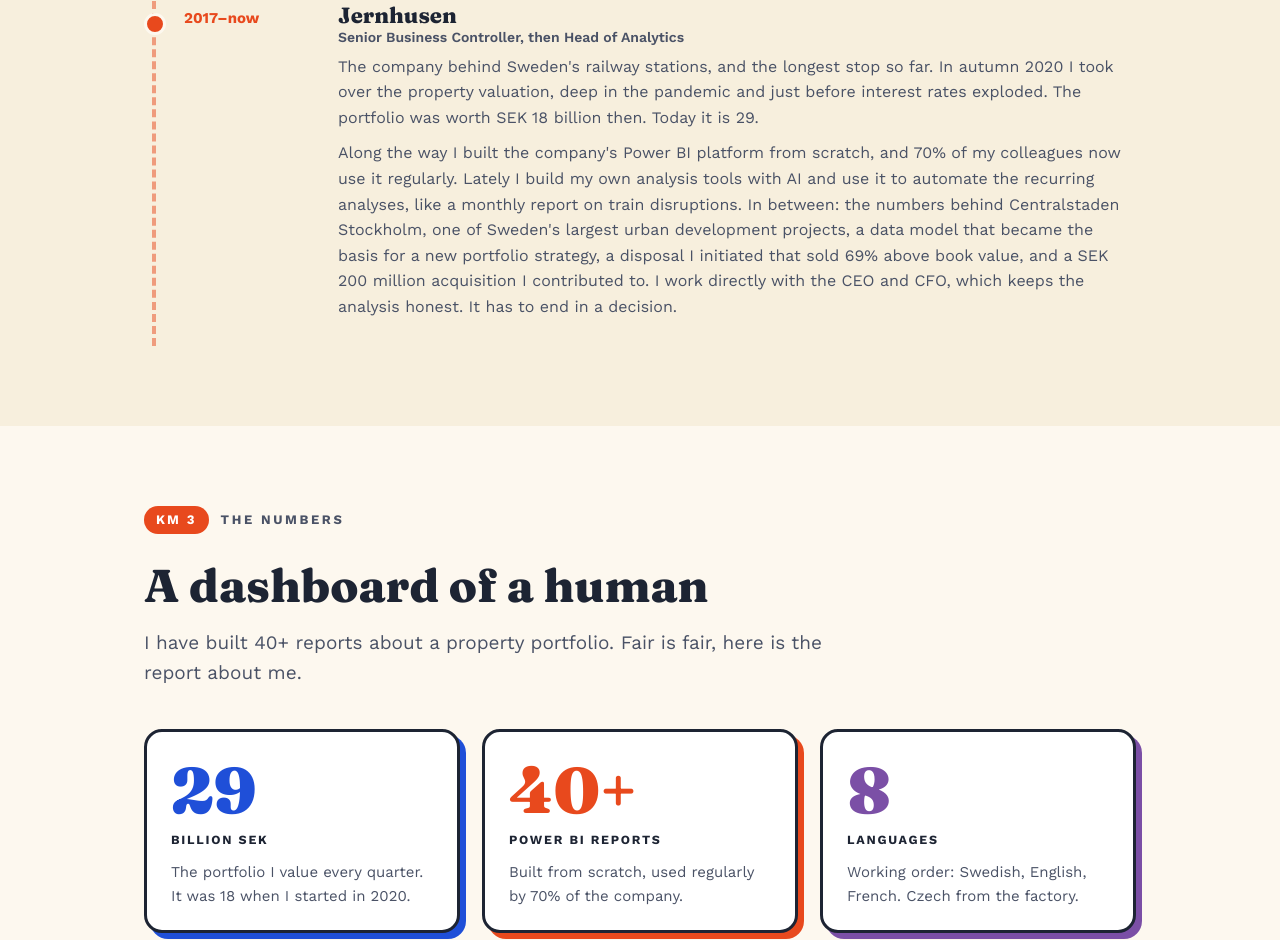
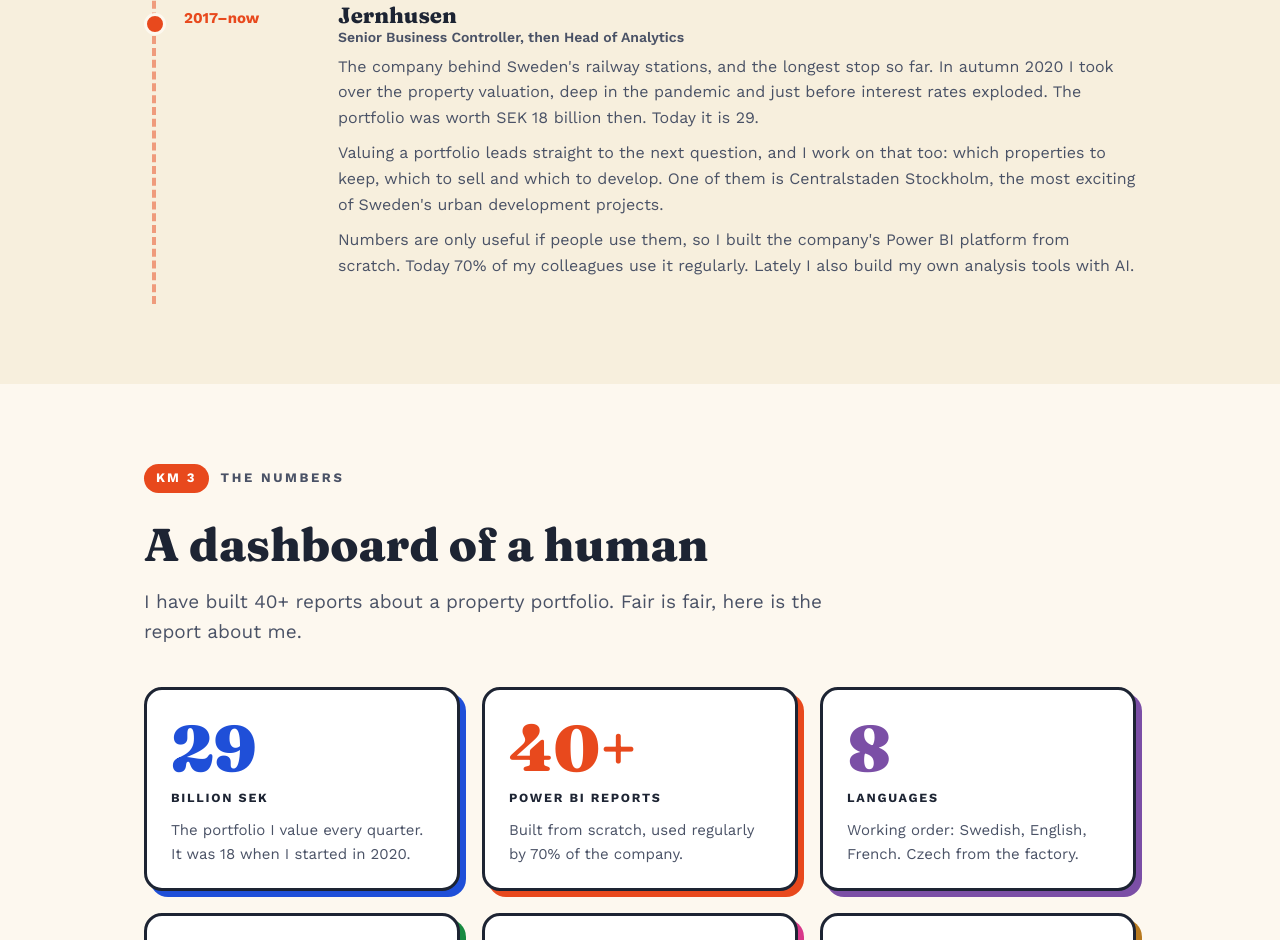
Before and after one commit to lukasposolda-qwertz/lukasposolda-qwertz.github.io, a plain HTML site: page index.html in a window 1280 px wide. Shown: the part 3510-4450 px from the top of the page. Drawn offline with nearby package versions, Linux system fonts and the light colour scheme.

Commit message:
Shorter Jernhusen stop
Co-Authored-By: Claude Opus 5.5 <noreply@anthropic.com>

```diff
--- a/index.html
+++ b/index.html
@@ -121,7 +121,8 @@
         <div class="stop-body">
           <h3>Jernhusen <span class="stop-role">Senior Business Controller, then Head of Analytics</span></h3>
           <p>The company behind Sweden's railway stations, and the longest stop so far. In autumn 2020 I took over the property valuation, deep in the pandemic and just before interest rates exploded. The portfolio was worth SEK 18 billion then. Today it is 29.</p>
-          <p>Along the way I built the company's Power BI platform from scratch, and 70% of my colleagues now use it regularly. Lately I build my own analysis tools with AI and use it to automate the recurring analyses, like a monthly report on train disruptions. In between: the numbers behind Centralstaden Stockholm, one of Sweden's largest urban development projects, a data model that became the basis for a new portfolio strategy, a disposal I initiated that sold 69% above book value, and a SEK 200 million acquisition I contributed to. I work directly with the CEO and CFO, which keeps the analysis honest. It has to end in a decision.</p>
+          <p>Valuing a portfolio leads straight to the next question, and I work on that too: which properties to keep, which to sell and which to develop. One of them is Centralstaden Stockholm, the most exciting of Sweden's urban development projects.</p>
+          <p>Numbers are only useful if people use them, so I built the company's Power BI platform from scratch. Today 70% of my colleagues use it regularly. Lately I also build my own analysis tools with AI.</p>
         </div>
       </li>
     </ol>
```
